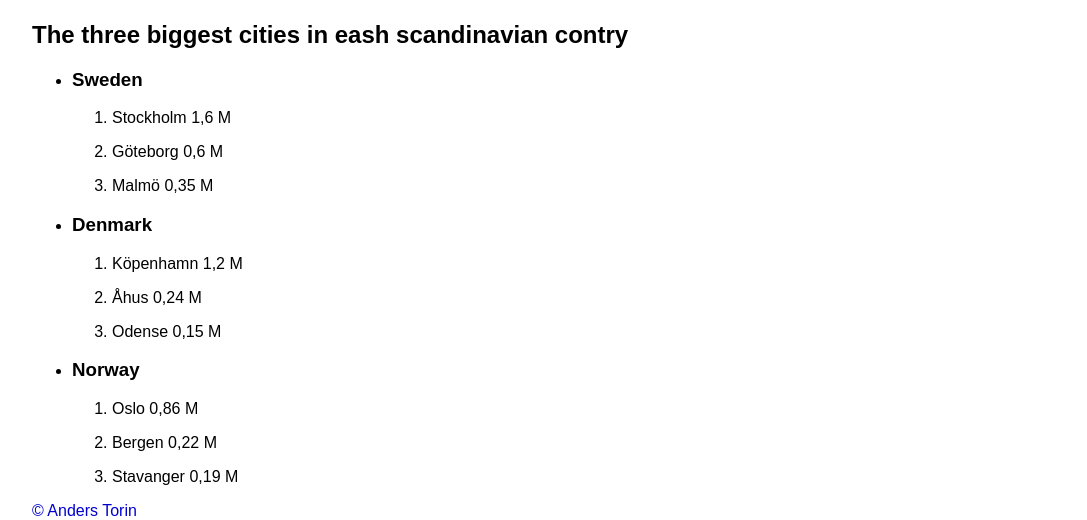
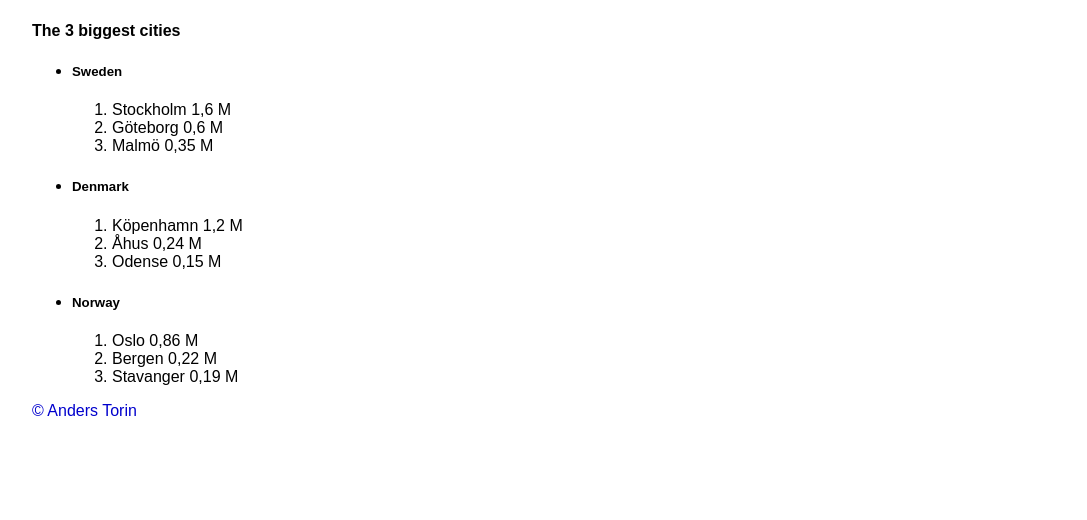
Before and after one commit to Bobbafesk/CSS-uppgift, a plain HTML site: page index.html in a window 1280 px wide. Shown: the part 578-1098 px from the top of the page, without its empty margins (96-1183 px from the left). After the commit the page ends 998 px from the top, so only its background shows below. Drawn offline with Linux system fonts and the light colour scheme.

Commit message:
Final version with CSS working

```diff
--- a/index.html
+++ b/index.html
@@ -44,31 +44,30 @@
                     <p> Ut enim ad minim veniam, quis nostrud exercitation ullamco laboris nisi ut aliquip ex ea commodo consequat.</P>
                     <img src="travelling.jpg" alt="travelling" style="width:200px;height:120x;">
                 </article>
+            </div>
 
-
-            </div>
             <aside>
-                <h2>The three biggest cities in eash scandinavian contry</h2>
+                <h4>The 3 biggest cities</h4>
                     <ul>
-                        <li><h3>Sweden</h3>
+                        <li><h5>Sweden</h5>
                             <ol>
-                                <li><p>Stockholm 1,6 M</p></li>
-                                <li><p>Göteborg 0,6 M</p></li>
-                                <li><p>Malmö 0,35 M</p></li>
+                                <li>Stockholm 1,6 M</li>
+                                <li>Göteborg 0,6 M</li>
+                                <li>Malmö 0,35 M</li>
                             </ol>
                         </li>
-                        <li><h3>Denmark</h3>
+                        <li><h5>Denmark</h5>
                             <ol>
-                                <li><p>Köpenhamn 1,2 M</p></li>
-                                <li><p>Åhus 0,24 M</p></li>
-                                <li><p>Odense 0,15 M</p></li>
+                                <li>Köpenhamn 1,2 M</li>
+                                <li>Åhus 0,24 M</li>
+                                <li>Odense 0,15 M</li>
                             </ol>
                         </li>
-                        <li><h3>Norway</h3>
+                        <li><h5>Norway</h5>
                             <ol>
-                                <li><p>Oslo 0,86 M</p></li>
-                                <li><p>Bergen 0,22 M</p></li>
-                                <li><p>Stavanger 0,19 M</p></li>
+                                <li>Oslo 0,86 M</li>
+                                <li>Bergen 0,22 M</li>
+                                <li>Stavanger 0,19 M</li>
                             </ol>
                         </li>
                     </ul>
```
